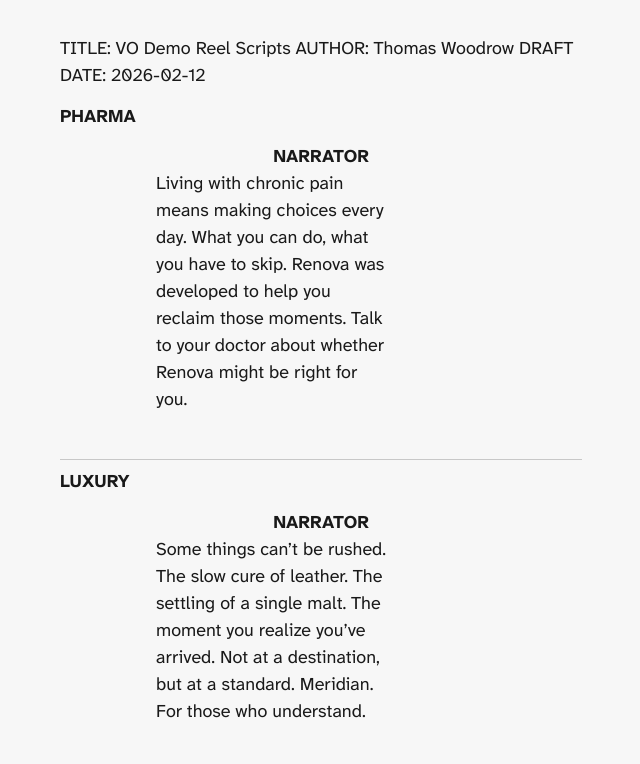
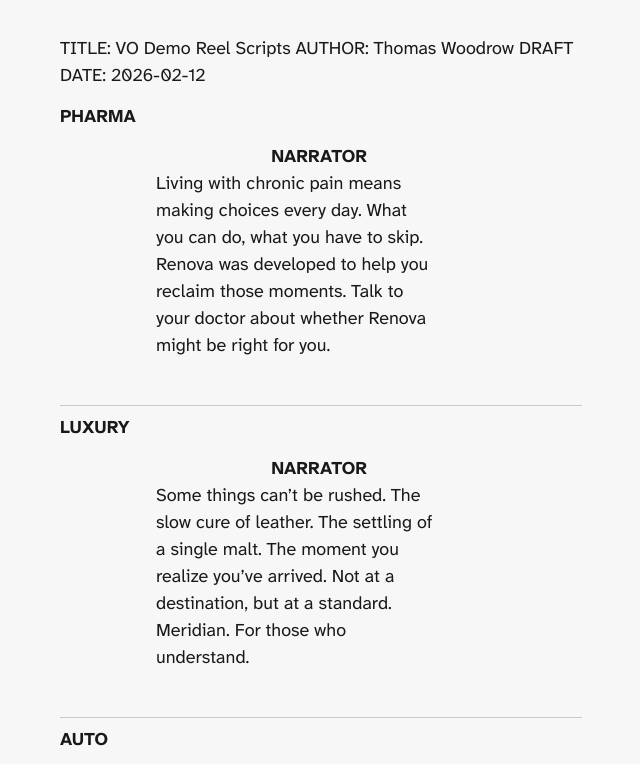
Before and after one commit to mumblequatch/260217-final-scripts, a plain HTML site: page index.html in a window 1280 px wide. Shown: the top 764 px of the page, without its empty margins (319-959 px from the left). Drawn offline with Linux system fonts and the light colour scheme; a web font is replaced by a local one.

Commit message:
Update: 2026-02-17 14:37

```diff
--- a/index.html
+++ b/index.html
@@ -172,7 +172,7 @@
 }
 
 .character {
-    text-align: center;
+    margin-left: 2.2in;
     margin-bottom: 0;
     font-weight: bold;
     text-transform: uppercase;
@@ -180,7 +180,7 @@
 
 .dialogue {
     margin-left: 1in;
-    margin-right: 2in;
+    margin-right: 1.5in;
     margin-top: 0;
     margin-bottom: 0.75em;
 }
```
